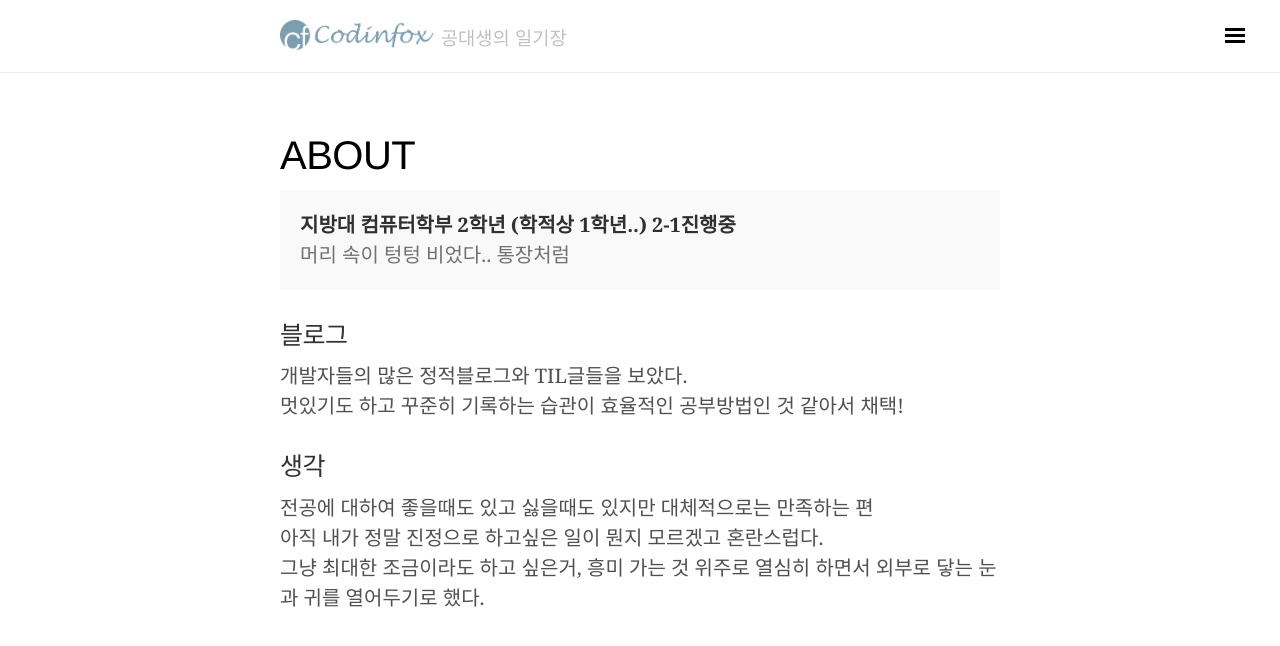
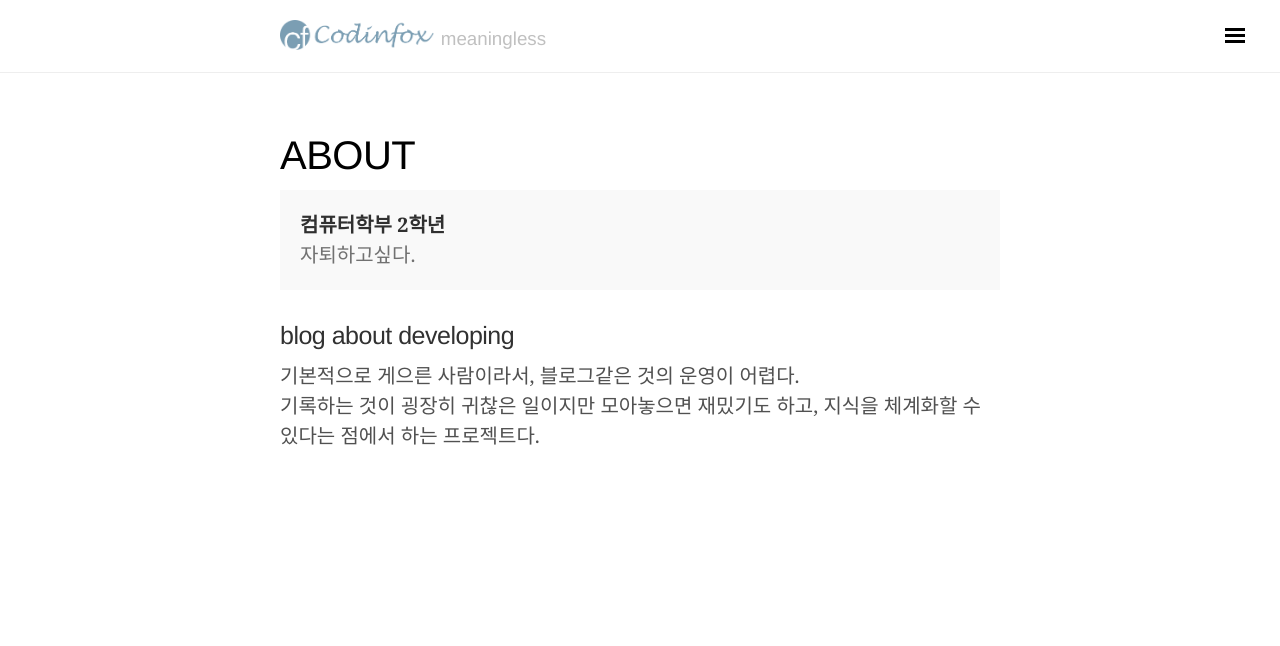
Before and after one commit to Ospac/ospac.github.io, a Jekyll site: the page built from about.md, in a window 1280 px wide. Shown: the top 646 px of the page. Built offline with Jekyll 4.4.1, drawn with Linux system fonts in a browser that asks for light colours; nearby versions of some CDN libraries; some web fonts are replaced; comment, search, counter and statistics services are not loaded.

```diff
--- a/_config.yml
+++ b/_config.yml
@@ -1,7 +1,7 @@
 # Site Info
 title:
-tagline: '공대생의 일기장'
-description: '공대생의 일기장'
+tagline: 'meaningless'
+description: 'meaningless'
 baseurl: ""
 url: http://ospac.github.io
 logo: '/public/logo.png'
@@ -32,7 +32,7 @@
   contact:
     # linkedin:  https://www.linkedin.com/in/lizhihao
     github:    https://github.com/ospac
-    instagram: https://www.instagram.com/suhyeung/
+    instagram: https://www.instagram.com/agehhaa/
     facebook:  https://www.facebook.com/profile.php?id=100003206431964
     # twitter:   https://twitter.com/Li_Zhihao
     # weibo:     http://weibo.com/41173780
@@ -50,9 +50,9 @@
     - { 알고리즘: '/blog/study/categories/#알고리즘' }
     - { 웹개발: '/blog/study/categories/#웹개발' }
     - { 컴퓨터공학: '/blog/study/categories/#컴퓨터공학' }
-  Blog:
-    - '/blog/blogmenu/index'
-    - { 생각들: '/blog/blogmenu/think' }
+  Write:
+    - '/blog/write/index'
+    - { 생각들: '/blog/write/think' }
   Github Project:
     - 'http://ospac.github.io/'
 
--- a/about.md
+++ b/about.md
@@ -3,14 +3,11 @@
 title: About
 ---
 <p class="message">
-<strong>지방대 컴퓨터학부 2학년 (학적상 1학년..) 2-1진행중 </strong>
-<br>머리 속이 텅텅 비었다.. 통장처럼
+<strong> 컴퓨터학부 2학년 </strong>
+<br> 자퇴하고싶다.
 
 </p>
-### 블로그
-개발자들의 많은 정적블로그와 TIL글들을 보았다.
-멋있기도 하고 꾸준히 기록하는 습관이 효율적인 공부방법인 것 같아서 채택!
-### 생각
-전공에 대하여 좋을때도 있고 싫을때도 있지만 대체적으로는 만족하는 편
-아직 내가 정말 진정으로 하고싶은 일이 뭔지 모르겠고 혼란스럽다.
-그냥 최대한 조금이라도 하고 싶은거, 흥미 가는 것 위주로 열심히 하면서 외부로 닿는 눈과 귀를 열어두기로 했다.
+
+### blog about developing
+기본적으로 게으른 사람이라서, 블로그같은 것의 운영이 어렵다.
+기록하는 것이 굉장히 귀찮은 일이지만 모아놓으면 재밌기도 하고, 지식을 체계화할 수 있다는 점에서 하는 프로젝트다.
```
Also changed, not shown: blog/categories.html (added, +28 -0 lines), blog/tags.html (added, +28 -0 lines), blog/write/index.html (renamed from blog/blogmenu/index.html), blog/write/think.html (renamed from blog/blogmenu/think.html).
